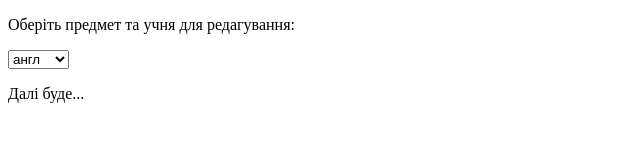
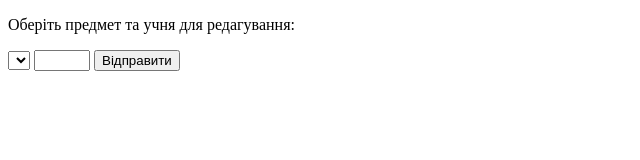
Before and after one commit to NDROID228/http_journal, a plain HTML site: page add_grade_start.html in a window 1280 px wide. Shown: the whole page, without its empty margins (0-640 px from the left). Drawn offline with Linux system fonts and the light colour scheme.

Commit message:
Update 'add_grade_start.html', README.md (#2)

```diff
--- a/add_grade_start.html
+++ b/add_grade_start.html
@@ -7,11 +7,23 @@
 </head>
 <body>
     <p>Оберіть предмет та учня для редагування:</p>
-    <select>
-        <option value="англ">англ</option>
-        <option value="матем">матем</option>
-        <option value="укр">укр</option>
-    </select>
-    <p>Далі буде...</p>
+
+    <form action="/add_grade_end" method="post">
+        <input type="text" name="teacherCode" id="teacherCode" hidden value="$PLACEHOLDER1$">
+        <select name="student" id="student">
+            $PLACEHOLDER2$
+        </select>
+        <!-- <select name="class" id="class">
+            $PLACEHOLDER3$
+        </select> -->
+        <input type="number" name="value" id="value" min="1" max="12">
+        <button type="submit">
+            Відправити
+        </button>
+    </form>
+
+    <form action="/grades" method="get">
+
+    </form>
 </body>
 </html>
```
Also changed, not shown: server.js (+11 -3 lines), 1 other file.
